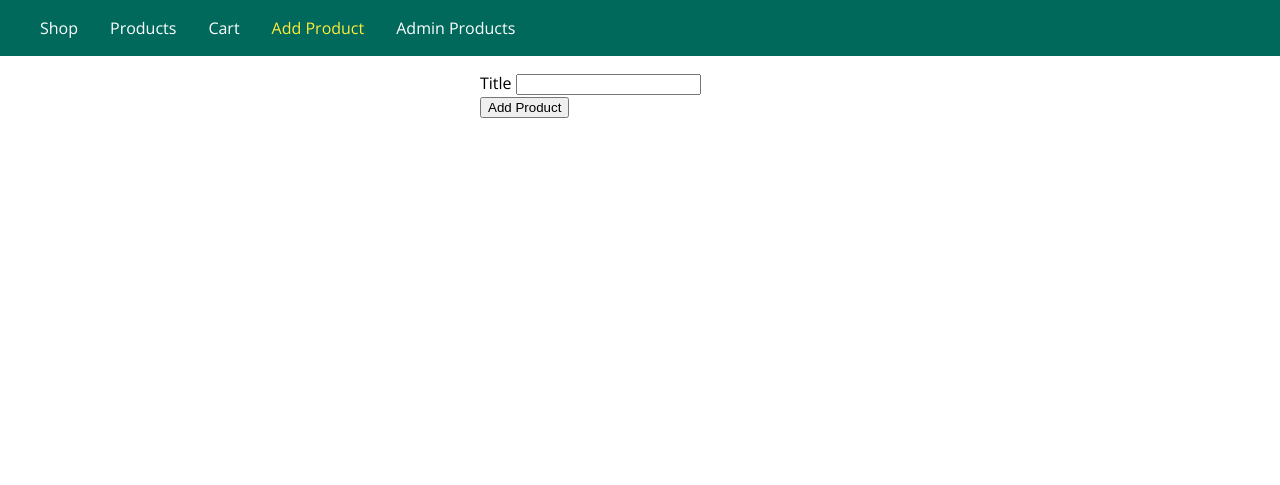
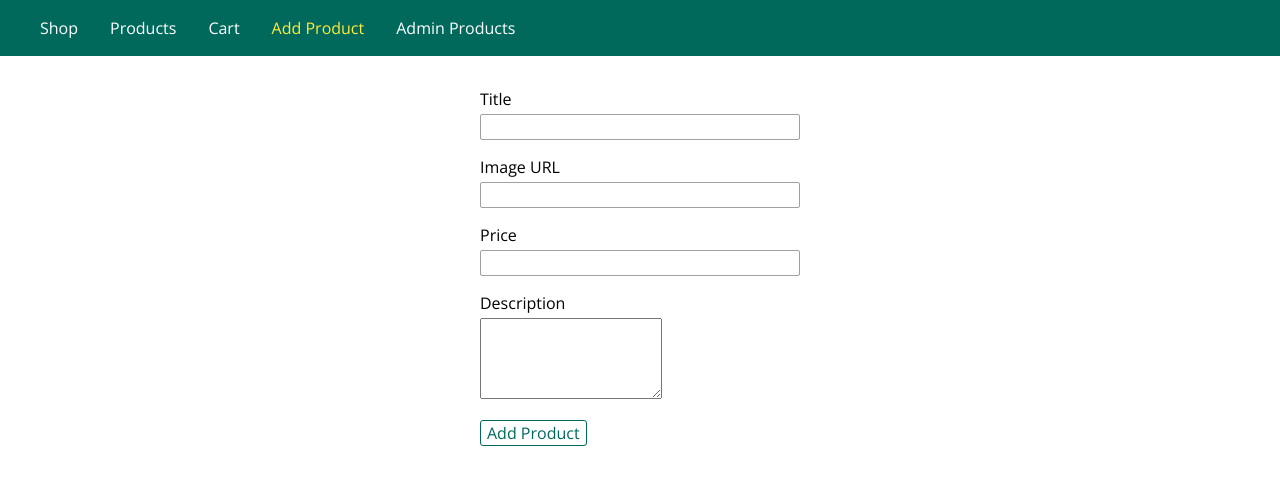
Before and after one commit to Al-ArafatSiddique/node-express_basic, a Node server app: page /admin/add-product in a window 1280 px wide. Shown: the top 485 px of the page. Run offline with Node 20, Linux system fonts and the light colour scheme; some libraries are stand-ins or nearby versions.

Commit message:
storing and displaying product data

```diff
--- a/controllers/admin.js
+++ b/controllers/admin.js
@@ -8,7 +8,12 @@ exports.getAddProduct = (req, res, next) => {
   };
 
   exports.postAddProduct = (req, res, next) => {
-    const product = new Product(req.body.title);
+    const title= req.body.title;
+    const imageUrl= req.body.imageUrl;
+    const description= req.body.description;
+    const price= req.body.price;
+
+    const product = new Product(title, imageUrl, description,price);
     product.save();
     res.redirect('/');
   };
--- a/data/products.json
+++ b/data/products.json
@@ -1 +1 @@
-[{"title":"www"},{"title":"dfsf"},{"title":"fadsfadsf"},{"title":"dfds"},{"title":"dfds"}]
+[{"title":"Nature","imageUrl":"https://images.unsplash.com/photo-1664118610939-cc477ac74e61?ixlib=rb-1.2.1&ixid=MnwxMjA3fDB8MHxwaG90by1wYWdlfHx8fGVufDB8fHx8&auto=format&fit=crop&w=987&q=80","description":"joss","price":"20"},{"title":"Nature 2","imageUrl":"https://images.unsplash.com/photo-1664118610939-cc477ac74e61?ixlib=rb-1.2.1&ixid=MnwxMjA3fDB8MHxwaG90by1wYWdlfHx8fGVufDB8fHx8&auto=format&fit=crop&w=987&q=80","description":"Nice ","price":"55"}]
--- a/views/admin/add-product.ejs
+++ b/views/admin/add-product.ejs
@@ -1,4 +1,5 @@
 <%- include('../includes/head.ejs') %>
+<link rel="stylesheet" href="/css/forms.css">
     <link rel="stylesheet" href="/css/main.css">
     <link rel="stylesheet" href="/css/product.css">
 
@@ -13,8 +14,20 @@
                 <label for="title">Title</label>
                 <input type="text" name="title" id="title">
             </div>
+            <div class="form-control">
+                <label for="imageUrl">Image URL</label>
+                <input type="text" name="imageUrl" id="imageUrl">
+            </div>
+            <div class="form-control">
+                <label for="price">Price</label>
+                <input type="number" name="price" id="price" step="0.01">
+            </div>
+            <div class="form-control">
+                <label for="description">Description</label>
+                <textarea name="description" id="description" rows="5"></textarea>
+            </div>
 
-            <button type="submit">Add Product</button>
+            <button class="btn" type="submit">Add Product</button>
         </form>
     </main>
 </body>
```
Also changed, not shown: models/product.js (+6 -4 lines), views/shop/index.ejs (+9 -10 lines), views/shop/product-list.ejs (+9 -10 lines).
